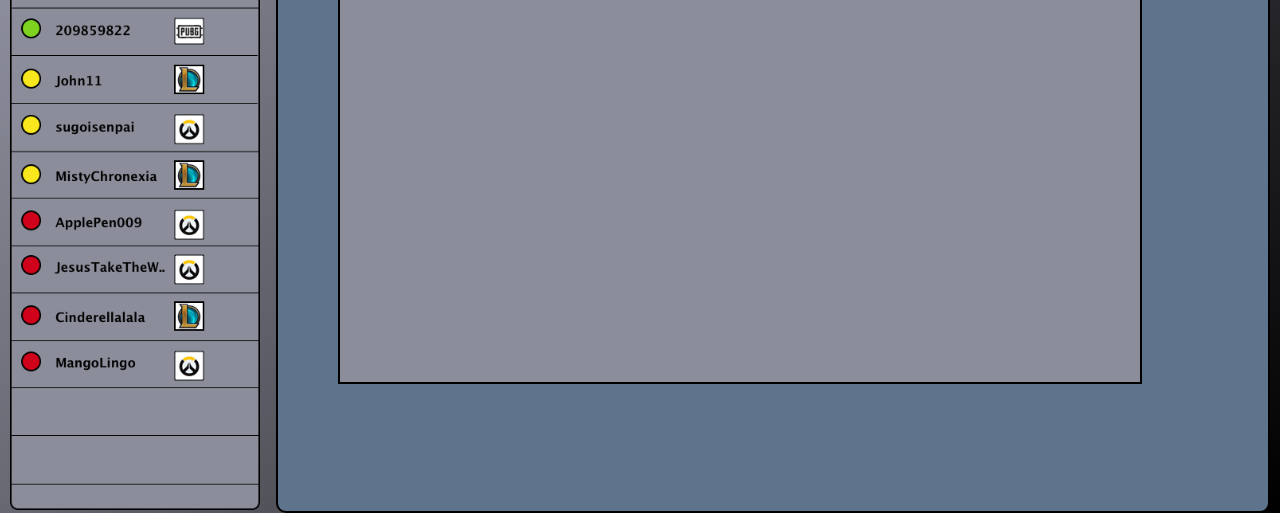
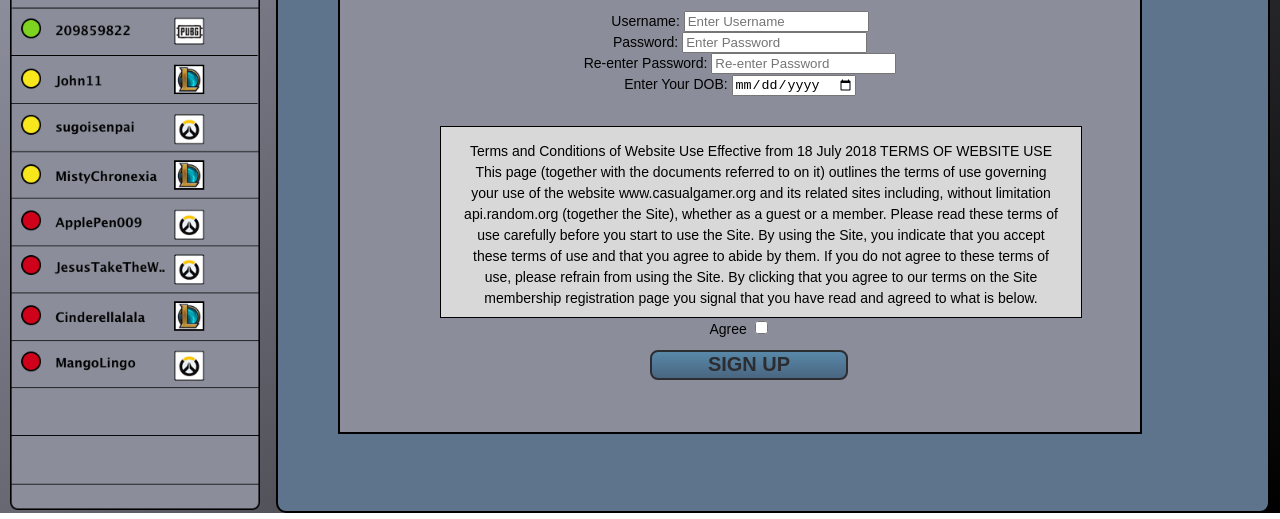
Before and after one commit to rhwoals215/CasualGamer, a plain HTML site: page signup.html in a window 1280 px wide. Shown: the part 281-800 px from the top of the page. Drawn offline with Linux system fonts and the light colour scheme.

Commit message:
added basic sign up page

```diff
--- a/css/style.css
+++ b/css/style.css
@@ -77,7 +77,6 @@ header button{
   font-size: 15px;
   font-weight: 900;
   color: #3f3f3f;
-  float: right;
 }
 #adpics{
   margin-left: 105px;
@@ -105,7 +104,7 @@ header button{
   color: #000000;
   margin: 10px 0 0 400px;
 }
-#signinbutton{
+#sign_in_button{
   width: 243px;
   height: 47px;
   opacity: 0.68;
@@ -122,7 +121,7 @@ header button{
 }
 #sign_up_window{
   width: 800px;
-  height: 450px;
+  height: 500px;
   background-color: #8b8e9a;
   border: solid 2px #000000;
   margin: 10px 0 0 60px;
@@ -134,10 +133,20 @@ h2{
 }
 
 #signin{
-  margin: 10px 0 0 300px;
+  margin: 10px 0 0 0;
+  text-align: center;
 }
 
 #forgot{
   float:left;
   margin: 15px 0 0 300px;
 }
+
+#agreements{
+  margin: 30px 0 0 100px;
+  padding: 0 20px 20px 20px;
+  width: 600px;
+  height: 170px;
+  background-color: #d8d8d8;
+  border: solid 1px #000000;
+}
--- a/signup.html
+++ b/signup.html
@@ -4,7 +4,7 @@
     <meta charset="utf-8">
     <meta name="viewport" content="width=device-width">
 
-    <title>CasualGamer | Sign up</title>
+    <title>CasualGamer | Sign In</title>
     <link rel="stylesheet" href="./css/style.css">
   </head>
   <body>
@@ -26,6 +26,21 @@
         <img id="logo2" src="./img/logo2.png">
         <div id="sign_up_window">
           <h2>SIGN UP</h2>
+          <form id="signin">
+            Username: <input type="text" placeholder="Enter Username"></br>
+            Password: <input type="text" placeholder="Enter Password"></br>
+            Re-enter Password: <input type="text" placeholder="Re-enter Password"></br>
+            Enter Your DOB: <input type="date"></br>
+            <div id="agreements">
+              <p>Terms and Conditions of Website Use
+Effective from 18 July 2018
+
+TERMS OF WEBSITE USE
+This page (together with the documents referred to on it) outlines the terms of use governing your use of the website www.casualgamer.org and its related sites including, without limitation api.random.org (together the Site), whether as a guest or a member. Please read these terms of use carefully before you start to use the Site. By using the Site, you indicate that you accept these terms of use and that you agree to abide by them. If you do not agree to these terms of use, please refrain from using the Site. By clicking that you agree to our terms on the Site membership registration page you signal that you have read and agreed to what is below.<p>
+            </div>
+            Agree <input type="checkbox">
+          </form>
+          <button type="submit" id="sign_in_button">SIGN UP</button>
         </div>
         </a>
       </div>
```
Also changed, not shown: signin.html (+1 -1 lines).
